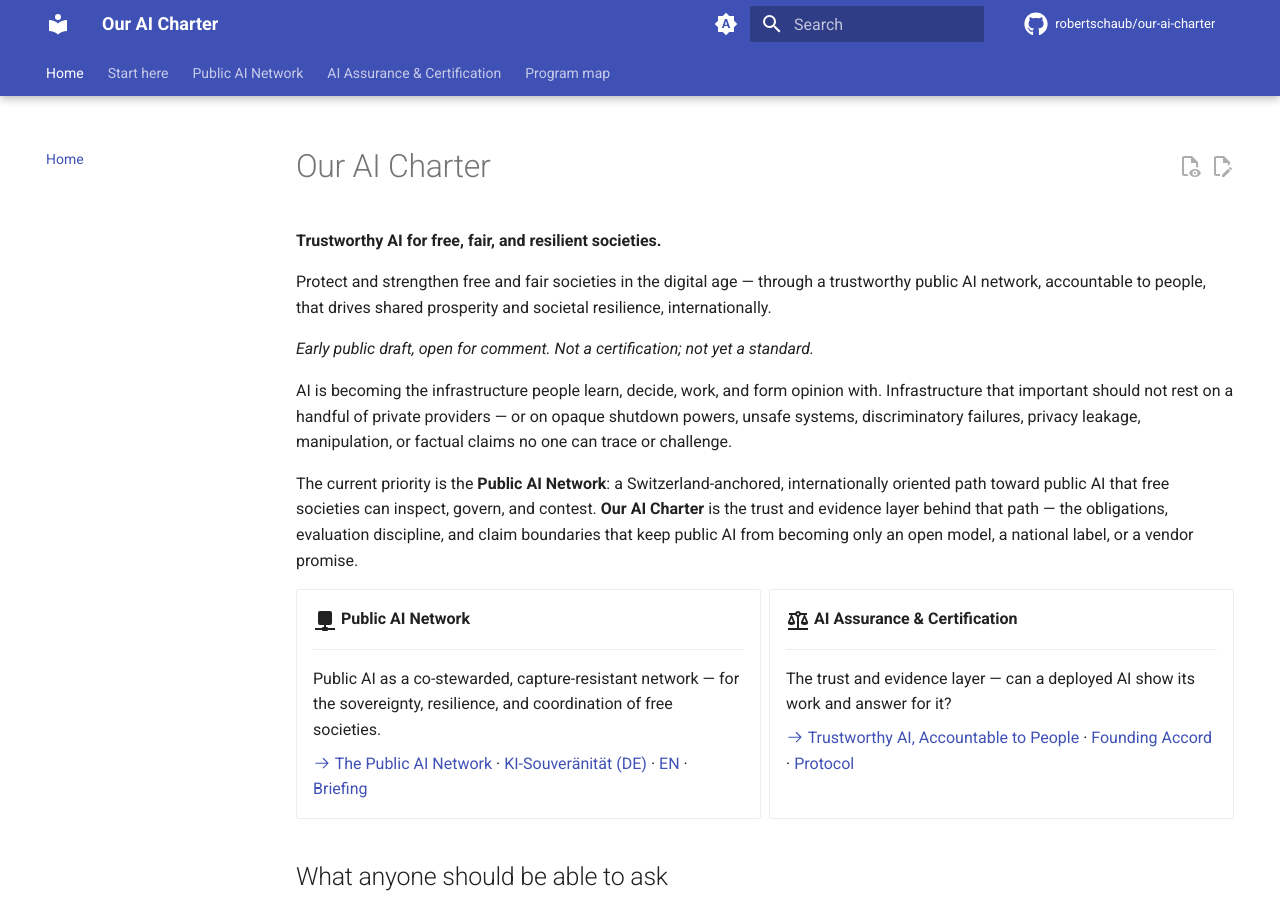
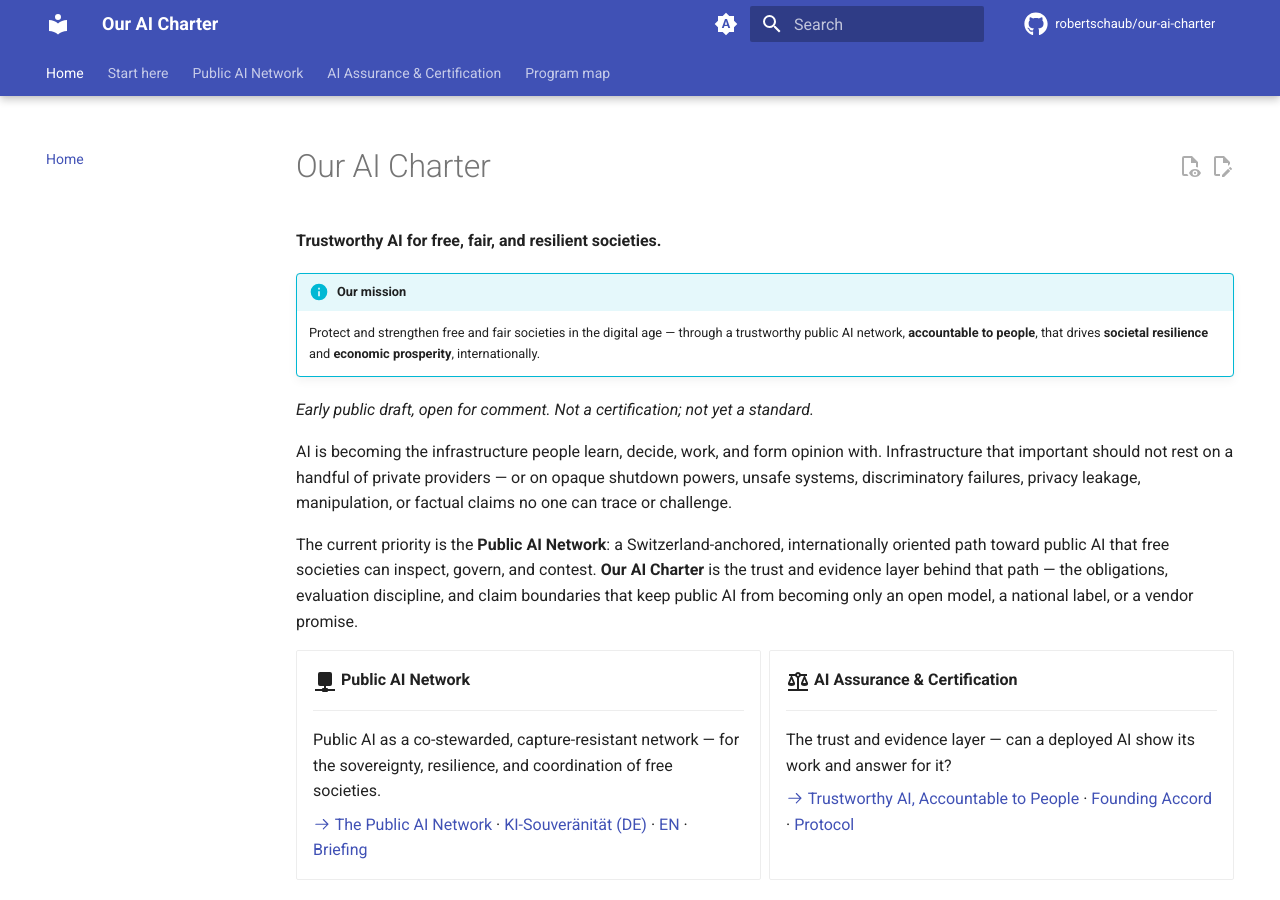
Before and after one commit to robertschaub/our-ai-charter, an MkDocs documentation site: the page built from docs/index.md, in a window 1280 px wide and 900 px high. Built offline with MkDocs 1.6.1 and Material for MkDocs 9.7.7, drawn with Linux system fonts in a browser that asks for light colours; plug-ins that fetch from the network failed and are left out; comment, search, counter and statistics services are not loaded.

Commit message:
docs(home): box the mission in a callout; refine mission wording
- Home page: mission shown in an 'Our mission' info callout (Material admonition).

- Wording: 'drives societal resilience and economic prosperity, internationally' (index.md, README.md, CHANGELOG quote).

Co-Authored-By: Claude Opus 4.8 <noreply@anthropic.com>

```diff
--- a/docs/index.md
+++ b/docs/index.md
@@ -1,6 +1,6 @@
 ---
 title: Our AI Charter
-description: Protect and strengthen free and fair societies in the digital age — through a trustworthy public AI network, accountable to people, that drives shared prosperity and societal resilience, internationally.
+description: Protect and strengthen free and fair societies in the digital age — through a trustworthy public AI network, accountable to people, that drives societal resilience and economic prosperity, internationally.
 hide:
   - toc
 ---
@@ -9,7 +9,8 @@ hide:
 
 **Trustworthy AI for free, fair, and resilient societies.**
 
-Protect and strengthen free and fair societies in the digital age — through a trustworthy public AI network, accountable to people, that drives shared prosperity and societal resilience, internationally.
+!!! info "Our mission"
+    Protect and strengthen free and fair societies in the digital age — through a trustworthy public AI network, **accountable to people**, that drives **societal resilience** and **economic prosperity**, internationally.
 
 _Early public draft, open for comment. Not a certification; not yet a standard._
 
```
Also changed, not shown: CHANGELOG.md (+1 -1 lines), README.md (+1 -1 lines).
